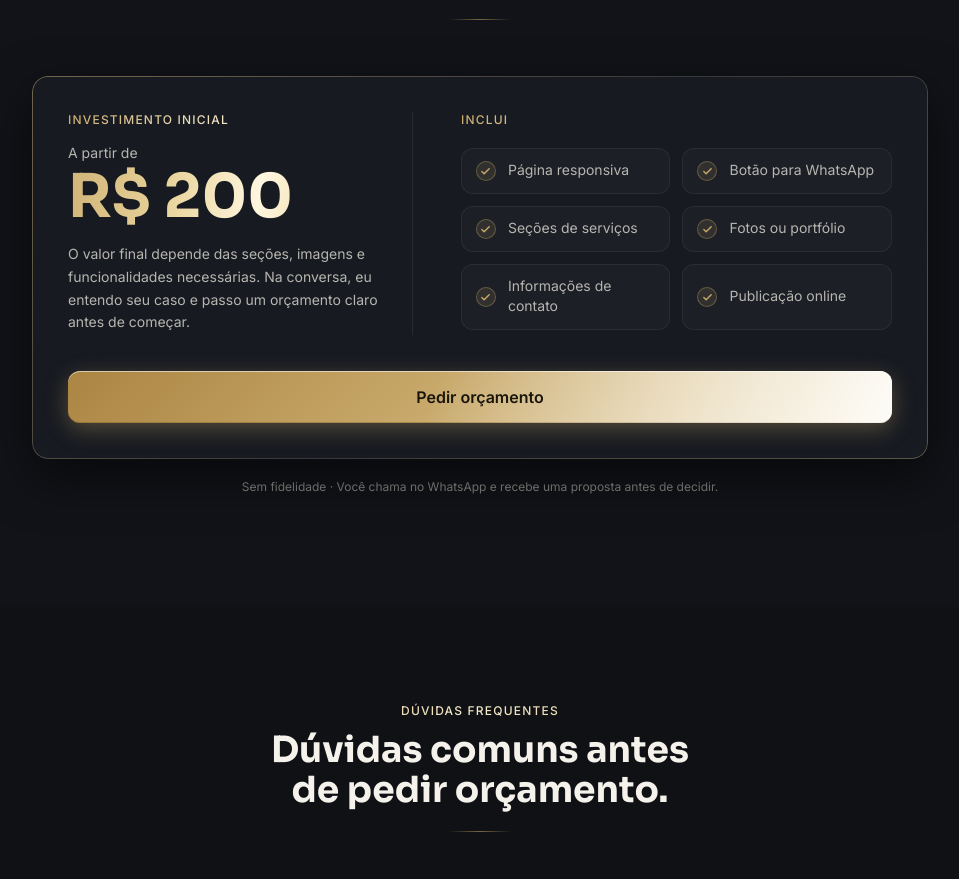
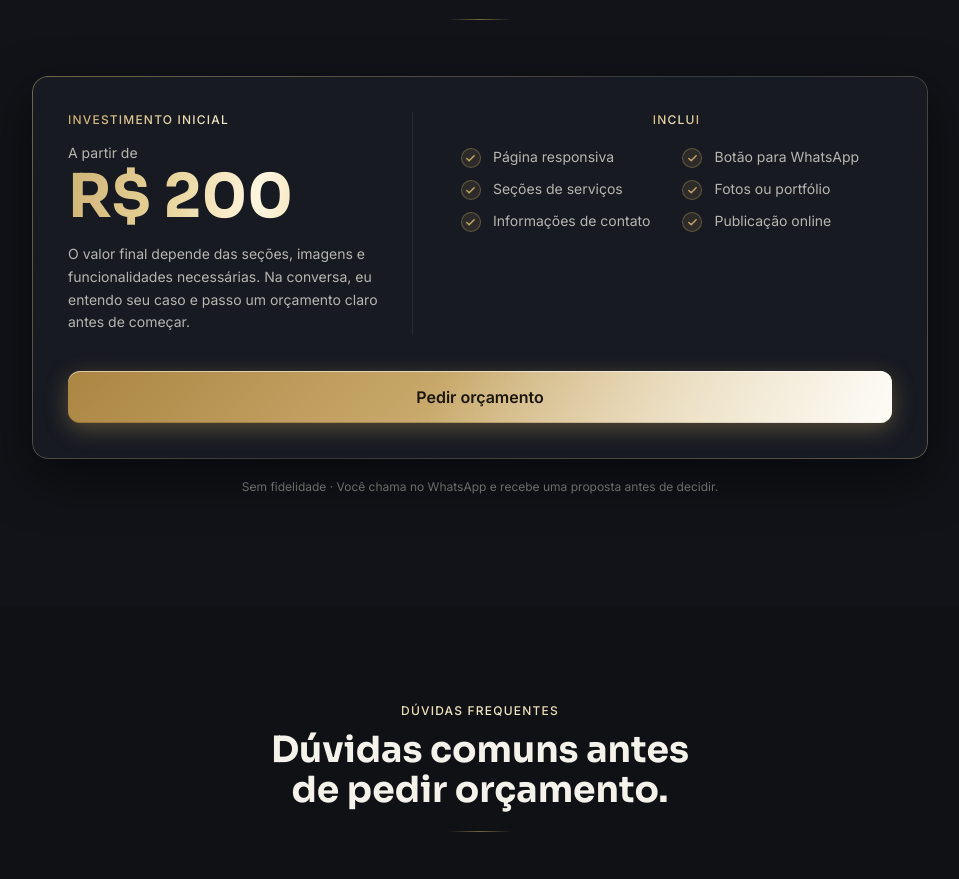
Before and after one commit to lucasfaustinodev/lucasfaustinodev, a Next.js app: page / in a window 1280 px wide. Shown: the part 4630-5509 px from the top of the page, without its empty margins (160-1119 px from the left). Built offline with nearby package versions, Linux system fonts and the light colour scheme; a web font is replaced by a local one.

Commit message:
Centraliza lista de inclusos

```diff
--- a/components/pricing.tsx
+++ b/components/pricing.tsx
@@ -61,15 +61,15 @@ export function Pricing() {
                   </p>
                 </div>
 
-                <div className="md:pl-2">
-                  <span className="text-xs font-medium text-gold-foil uppercase tracking-widest mb-5 block text-center md:text-left">
+                <div className="md:pl-2 md:flex md:flex-col md:items-center">
+                  <span className="text-xs font-medium text-gold-foil uppercase tracking-widest mb-5 block text-center">
                     Inclui
                   </span>
-                  <ul className="grid gap-3 sm:grid-cols-2">
+                  <ul className="grid gap-3 sm:grid-cols-2 md:max-w-md md:w-full">
                     {features.map((feature, i) => (
                       <li
                         key={feature}
-                        className="flex items-center gap-3 rounded-xl border border-white/[0.06] bg-white/[0.025] px-3.5 py-3"
+                        className="flex items-center gap-3"
                         style={{
                           opacity: inView ? 1 : 0.55,
                           transform: inView ? 'translateX(0)' : 'translateX(-8px)',
```
